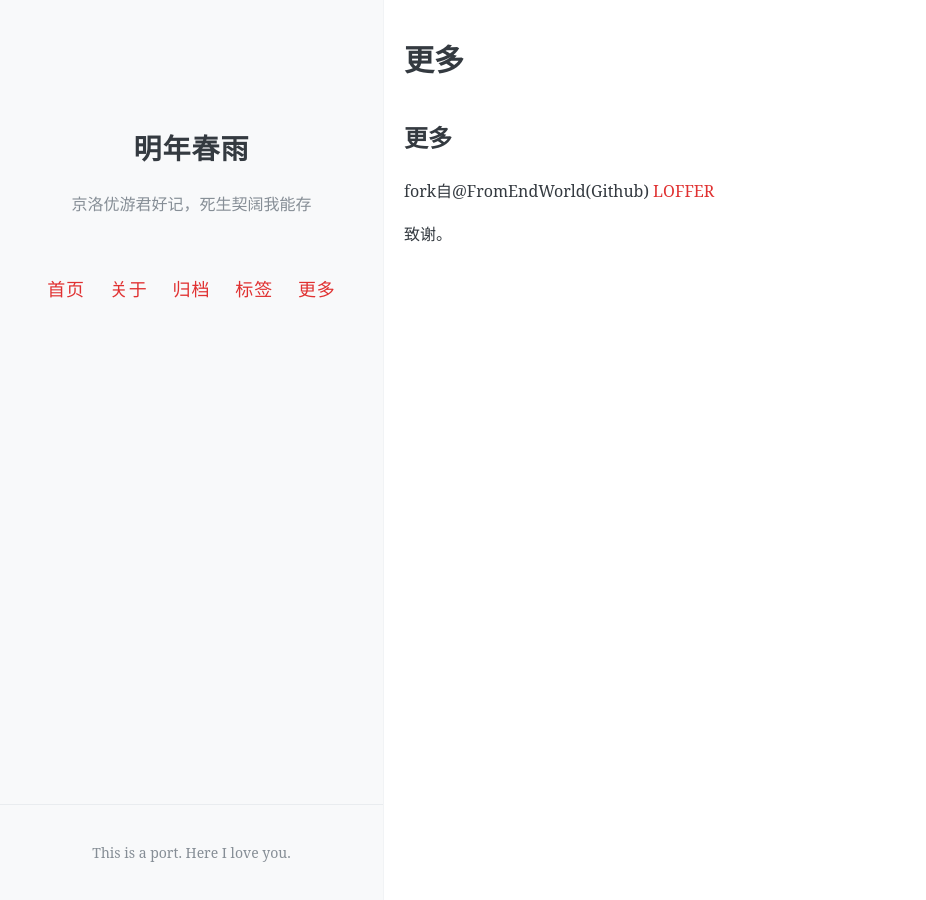
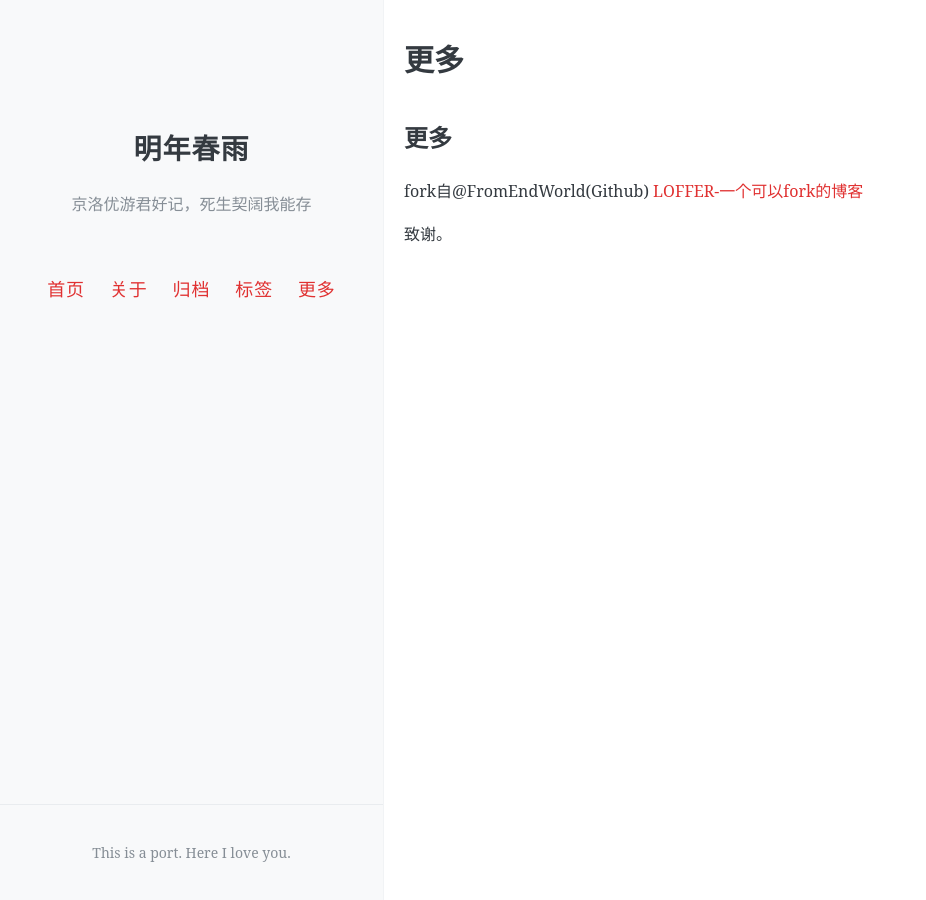
Before and after one commit to eglantine-shell/dreamboat, a Jekyll site: the page built from more.md, in a window 1280 px wide. Shown: the whole page, without its empty margins (0-926 px from the left). Built offline with Jekyll 4.4.1, drawn with Linux system fonts in a browser that asks for light colours; our own code applies the rules of GitHub Pages for plain Markdown files; comment, search, counter and statistics services are not loaded.

Commit message:
Update more.md

```diff
--- a/more.md
+++ b/more.md
@@ -1,5 +1,5 @@
 ## 更多
 
-fork自@FromEndWorld(Github) [LOFFER](https://fromendworld.github.io/LOFFER/ "LOFFER-一个可以fork的博客")
+fork自@FromEndWorld(Github) [LOFFER-一个可以fork的博客](https://fromendworld.github.io/LOFFER/ "LOFFER")
 
 致谢。
```
